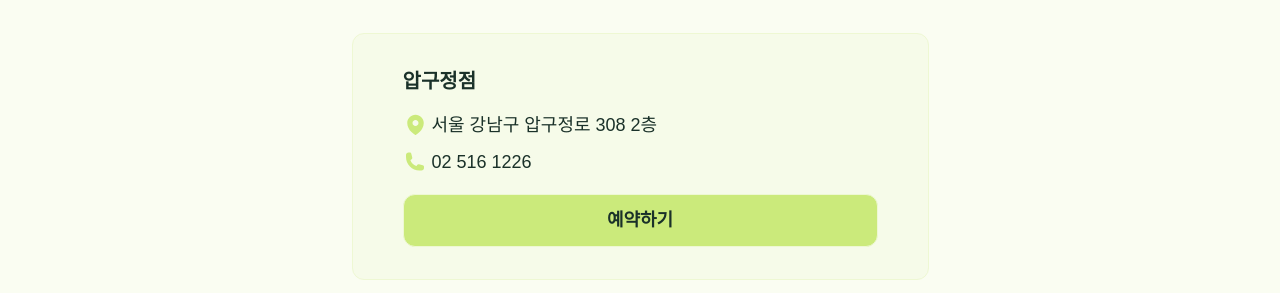
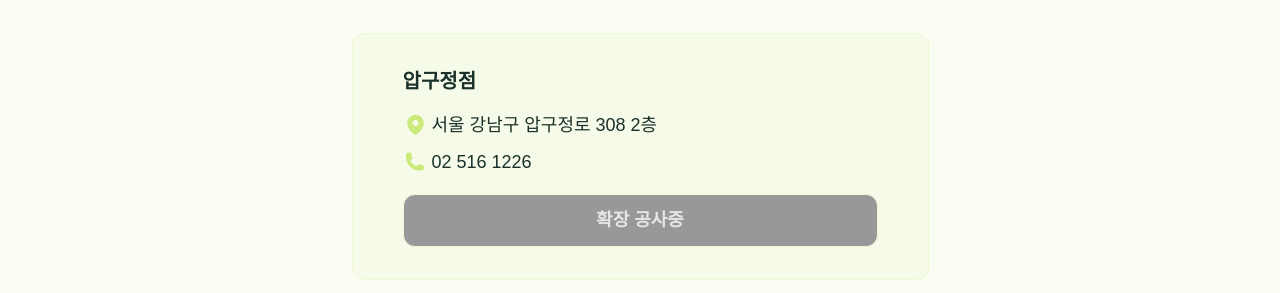
Before and after one commit to wonjoonyoung/One-s-Clinic, a plain HTML site: page index.html in a window 1280 px wide. Shown: the part 432-725 px from the top of the page. Drawn offline with Linux system fonts and the light colour scheme; a web font is replaced by a local one.

Commit message:
압구정점 공사로 버튼 비활성화

```diff
--- a/index.html
+++ b/index.html
@@ -39,7 +39,7 @@
                 <span>02 516 1226</span>
             </div>
             <a target="_blank" href="https://map.naver.com/p/search/%EC%9B%90%EC%8A%A4%ED%81%B4%EB%A6%AC%EB%8B%89%20%EC%95%95%EA%B5%AC%EC%A0%95/place/1729139555?c=15.00,0,0,0,dh&isCorrectAnswer=true">
-                <button>예약하기</button>
+                <button disabled>확장 공사중</button>
             </a>
         </div>
 
--- a/style.css/screens/temporary.css
+++ b/style.css/screens/temporary.css
@@ -248,3 +248,9 @@
     color: var(--dpri-15);
      }
   }
+
+  .temporary-main-box button:disabled {
+    background-color: var(--gs-60); /* 배경색 변경 */
+    color: var(--gs-90); /* 텍스트 색상 변경 */
+    cursor: not-allowed; /* 커서 모양 변경 (기본적으로 not-allowed) */
+  }
--- a/style.css/variables.css
+++ b/style.css/variables.css
@@ -6,4 +6,6 @@
     --green-90 : #EEF8D3;
     --dpri-15: #1A3129;
     --green-70: #CBEA7B;
+    --gs-90: #E6E6E6;
+    --gs-60: #98989A;
   }
```
